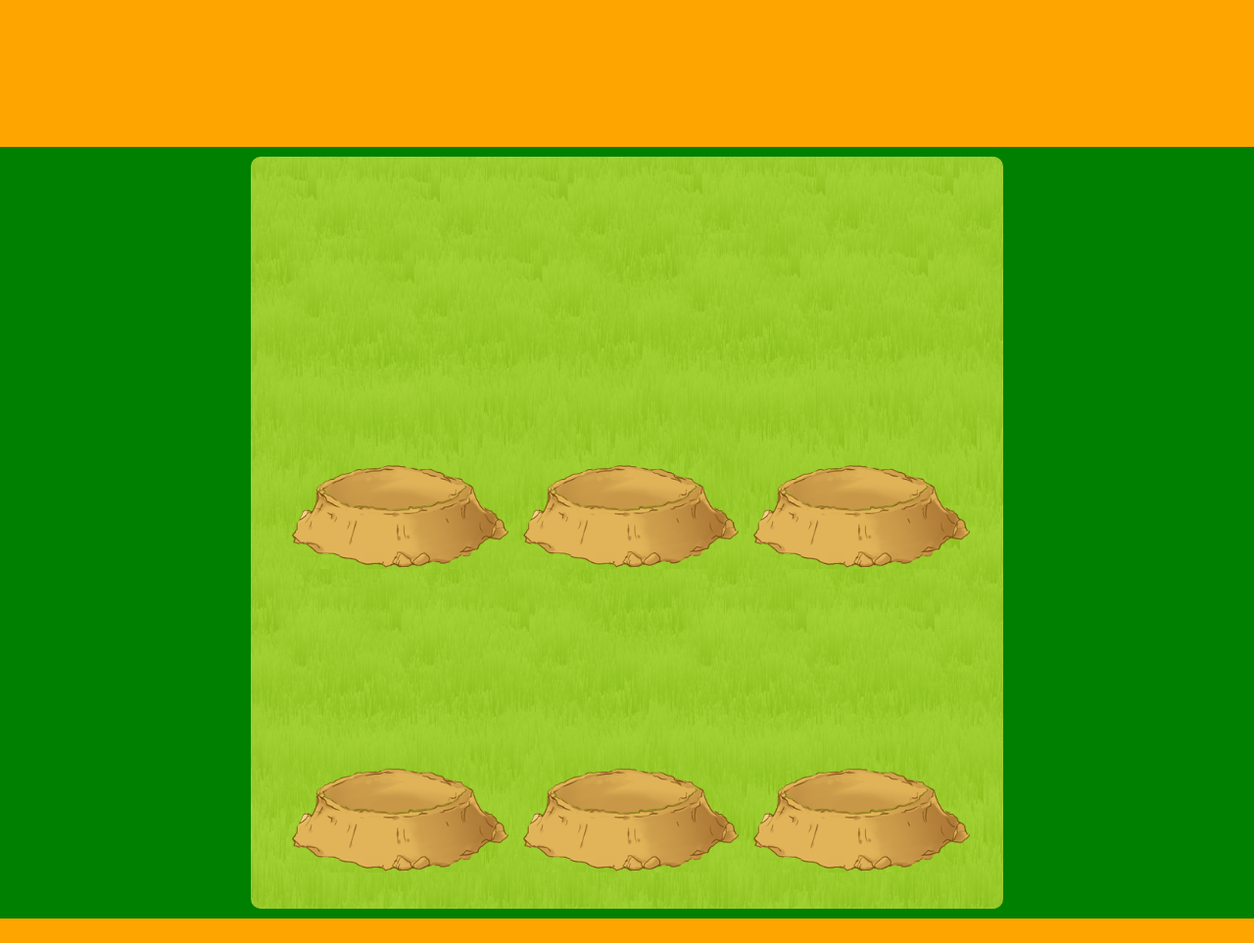
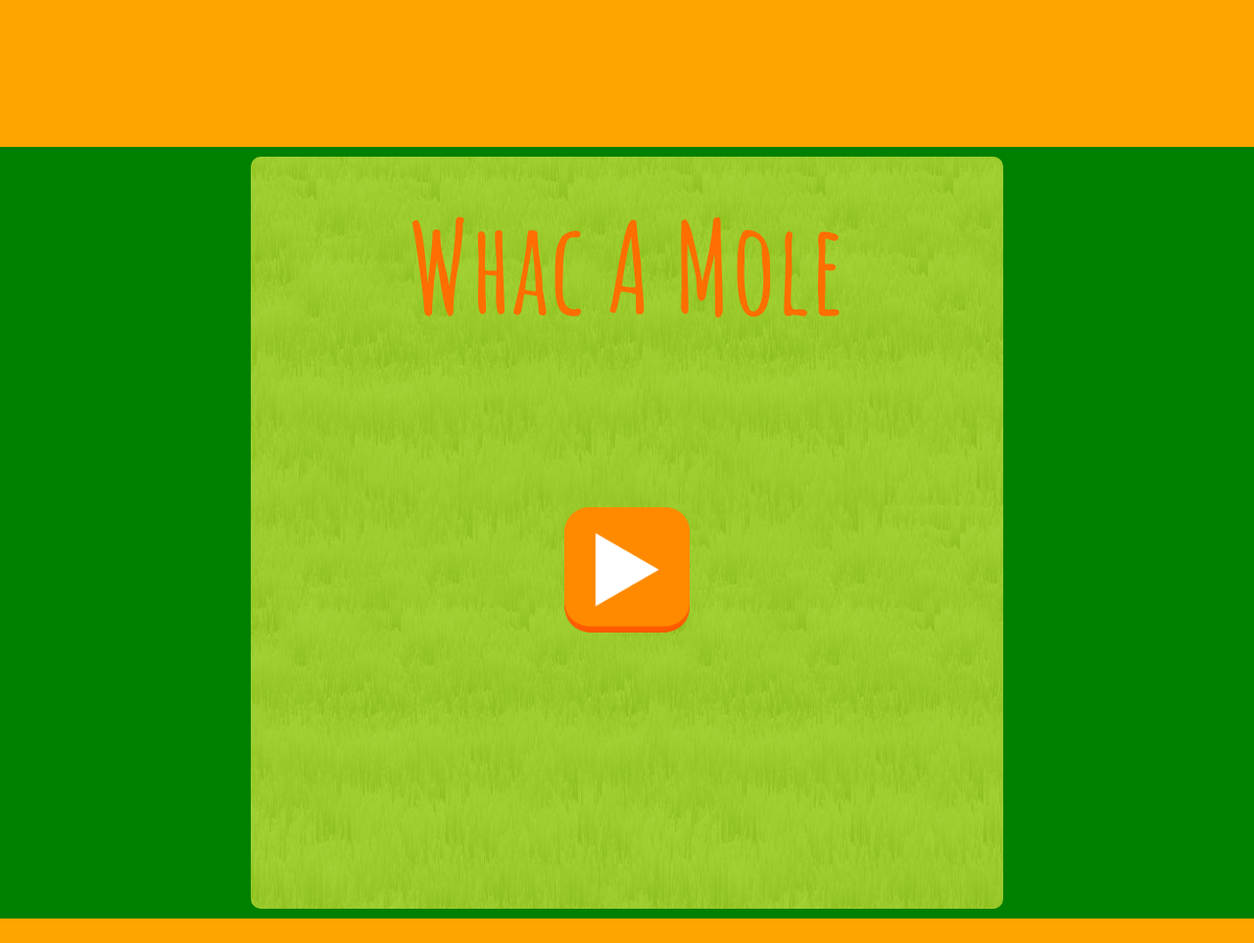
Before and after one commit to kovalevn89/rs-clone, a website built with webpack: page typego/src/index.html in a window 1280 px wide. Shown: the whole page at 98% size. Built offline with nearby package versions, Linux system fonts and the light colour scheme.

Commit message:
feat: add start menu

```diff
--- a/typego/src/components/app/app.ts
+++ b/typego/src/components/app/app.ts
@@ -14,7 +14,7 @@ class App {
   }
 
   run(): void {
-    this.whac.render();
+    this.whac.run();
   }
 }
 
--- a/typego/src/components/view/whacamole.ts
+++ b/typego/src/components/view/whacamole.ts
@@ -5,7 +5,8 @@ import whackHoleEmptyImg from '../../assets/png/whac_hole_empty.png';
 import moleImg from '../../assets/png/mole.png';
 import hitSound from '../../assets/media/hit.ogg';
 import clickSound from '../../assets/media/click.ogg';
-
+import moleStartBtn from '../../assets/png/mole_start_btn.png';
+// import moleResettBtn from '../../assets/png/mole_restart_btn.png';
 /*
  В зависимости от сложности регулировать
  - Время через которое кроты пропадают.
@@ -97,7 +98,7 @@ class WhacAMole {
     }
   }
 
-  render(): void {
+  renderGame(): void {
     const app: HTMLElement | null = document.querySelector('.app');
 
     if (app !== null) {
@@ -236,9 +237,28 @@ class WhacAMole {
     console.log(this.gameField);
   }
 
+  renderMenu(): void {
+    const app: HTMLElement | null = document.querySelector('.app');
+
+    if (app !== null) {
+      removeChild(app);
+      const whac = createElement('div', 'whac', app);
+      const menu = createElement('div', 'menu', whac);
+      this.setBackground(menu, whackBackground);
+      const caption = createElement('div', 'game_caption', menu);
+      caption.textContent = 'Whac A Mole';
+      const controls = createElement('div', 'game_controls', menu);
+      const startButton = createElement('div', 'controls_start-btn', controls);
+      this.setBackground(startButton, moleStartBtn);
+      startButton.addEventListener('click', () => {
+        this.renderGame();
+      });
+    }
+  }
+
   run(): void {
     this.gameField = [];
-    this.render();
+    this.renderMenu();
   }
 }
 
--- a/typego/src/styles/whacamole.scss
+++ b/typego/src/styles/whacamole.scss
@@ -12,6 +12,52 @@
   display: flex;
   justify-content: center;
   align-items: center;
+
+  .menu{
+    width: 80%;
+    margin: 10px 20px;
+    max-width: 800px;
+    aspect-ratio: 1 / 1;
+
+    border-radius: 10px;
+
+    overflow: hidden;
+
+    .game_caption{
+      width: 100%;
+      height: 15%;
+      margin-top: 5%;
+      text-align: center;
+
+      font-family: 'AmaticSC Bold';
+      font-size: 10vw;
+      font-weight: 600;
+
+      color: rgb(254, 110, 0);
+
+      user-select: none;
+    }
+
+    .game_controls{
+      width: 100%;
+      height: 70%;
+
+      display: flex;
+      justify-content: center;
+      align-items: center;
+
+      .controls_start-btn {
+        width: 10vw;
+        height: 10vw;
+
+        transition: transform 0.1s linear;
+
+        &:hover {
+          transform: scale(1.1);
+        }
+      }
+    }
+  }
 
   .game {
     width: 80%;
```
Also changed, not shown: typego/src/assets/png/mole_restart_btn.png (added), typego/src/assets/png/mole_start_btn.png (added).
